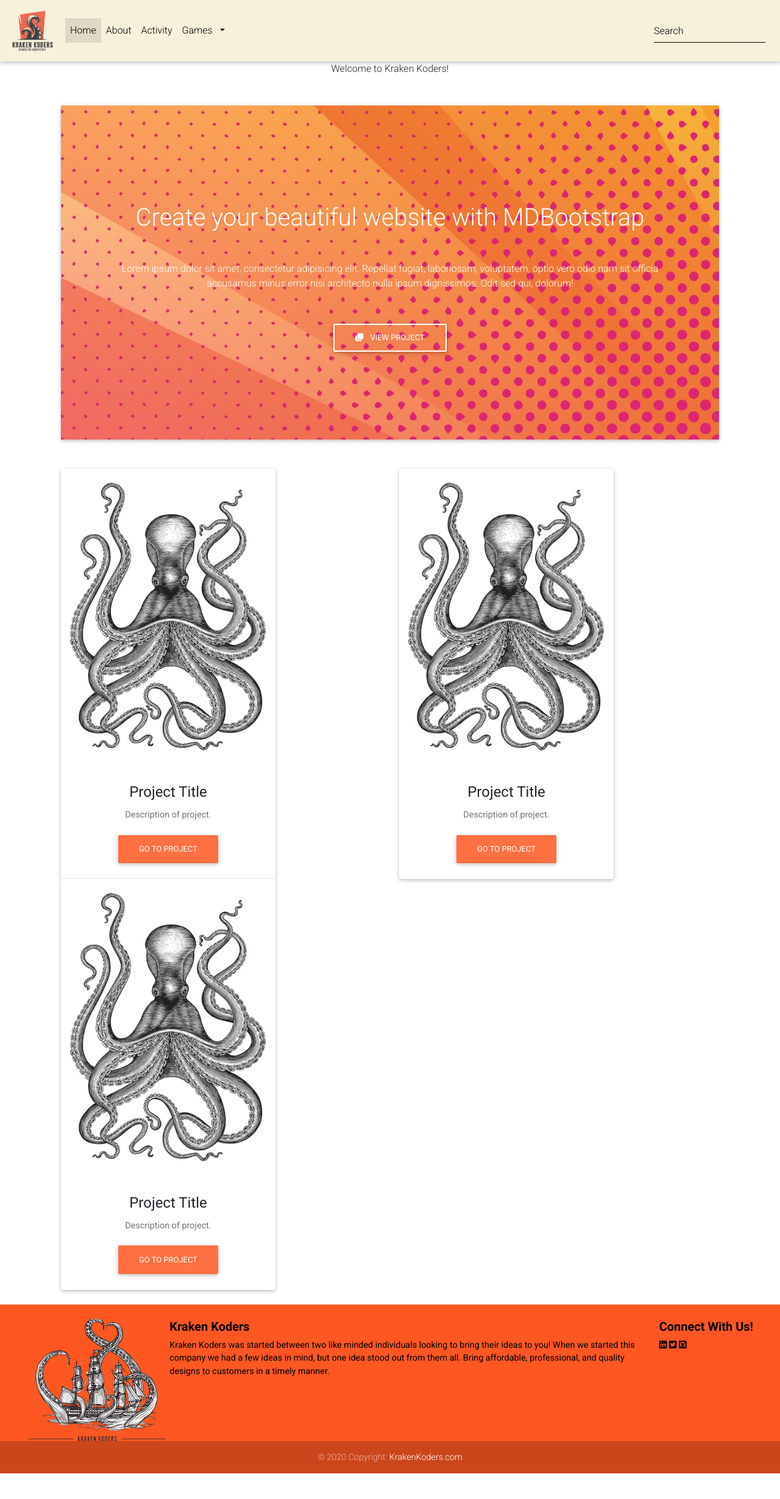
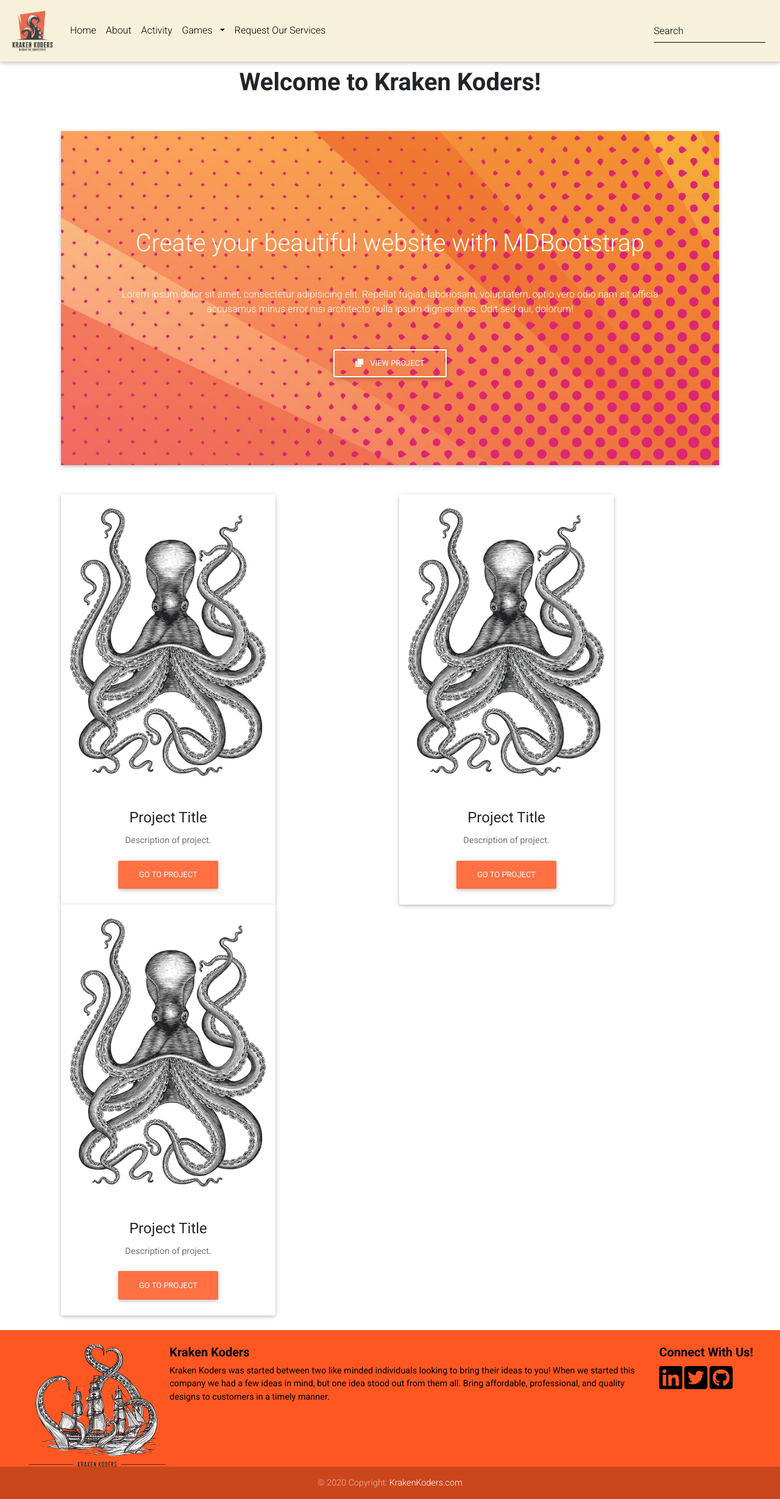
Before and after one commit to LukasThompson/kraken-koders, a React (Create React App) app: page / in a window 1280 px wide. Shown: the whole page at 61% size. Before the commit the page ends 2417 px from the top, so only its background shows below. Built offline with nearby package versions, Linux system fonts and the light colour scheme.

Commit message:
added request form. Also made some routing and css changes

```diff
--- a/src/App.css
+++ b/src/App.css
@@ -40,3 +40,46 @@
 .navbar {
   background-color: #f6f1db;
 }
+
+.footerContainer {
+  position: "relative" !important;
+  bottom: "0px" !important;
+}
+
+.footerImgContainer {
+  height: 200px;
+  width: 225px;
+}
+
+.footerLogo {
+  margin-left: 2rem;
+  object-fit: cover;
+  height: 100%;
+  width: 100%;
+}
+
+.footerTextBox {
+  margin-left: 50px;
+}
+
+.footerTitle {
+  color: black;
+  font-weight: bold;
+}
+
+.footerContent {
+  color: black;
+  font-weight: bolder;
+  height: 8rem;
+}
+
+.myFooterLink {
+  color: black !important;
+  font-weight: bolder !important;
+}
+
+.requestFormBody {
+  margin-left: 17.5rem;
+  margin-top: 3rem;
+  margin-bottom: 10rem;
+}
--- a/src/App.js
+++ b/src/App.js
@@ -1,27 +1,17 @@
 import React from "react";
 import "./App.css";
 import NavbarPage from "./components/NavBarPage";
-import { MDBContainer, MDBCardGroup } from "mdbreact";
-import ProjectCardPage from "./components/ProjectCardPage";
-import JumbotronPage from "./components/JumbotronPage";
 import Footer from "./components/Footer";
 
-function App() {
+class App extends React.Component {
+  render(){
   return (
-    <div className="App">
+    <React.Fragment>
       <NavbarPage />
-      Welcome to Kraken Koders!
-      <MDBContainer>
-        <JumbotronPage />
-        <MDBCardGroup>
-          <ProjectCardPage />
-          <ProjectCardPage />
-          <ProjectCardPage />
-        </MDBCardGroup>
-      </MDBContainer>
-      <Footer/>
-    </div>
+      <Footer />
+    </React.Fragment>
   );
+  }
 }
 
 export default App;
--- a/src/components/Footer.jsx
+++ b/src/components/Footer.jsx
@@ -3,19 +3,20 @@
 
 const Footer = () => {
   return (
+    <div className="footerContainer">
     <MDBFooter color="deep-orange" className="font-small pt-4 mt-4">
       <MDBContainer fluid className="text-center text-md-left">
         <MDBRow>
           <MDBCol md="2">
-            <div className="footerImgContainer" style={{ height:"200px", width:"225px"}}>
-            <img className="footerLogo" style={{ marginLeft: "2rem", objectFit:"cover", height: "100%", width: "100%"}} alt="" src="/media/KrakenKodersFooter.png"></img>
+            <div className="footerImgContainer">
+            <img className="footerLogo" alt="" src="/media/KrakenKodersFooter.png"></img>
             </div>
           </MDBCol>
           <MDBCol md="8">
 
-            <div className="footerTextBox" style={{marginLeft: "50px"}}>
-            <h5 className="title"style={{color:"black", fontWeight:"bold"}}>Kraken Koders</h5>
-            <p className="footerContent" style={{ color: "black", fontWeight:"bolder", height: "8rem"}}>
+            <div className="footerTextBox">
+            <h5 className="footerTitle">Kraken Koders</h5>
+            <p className="footerContent">
             Kraken Koders was started between two like minded individuals looking to bring their ideas to
                         you! When we started this company we had a few ideas in mind, but one idea stood out from them
                         all. Bring affordable, professional, and quality designs to customers in a timely manner.
@@ -23,11 +24,11 @@
             </div>
           </MDBCol>
           <MDBCol md="2">
-            <h5 className="title" style={{color:"black", fontWeight:"bold"}}>Connect With Us!{" "} </h5>
+            <h5 className="footerTitle">Connect With Us!{" "} </h5>
                 <div className="footerLinkList">
-                <a className="footerLink" style={{ color: "black", fontWeight:"bolder"}} href="https://www.linkedin.com/company/kraken-koders/">{" "}<MDBIcon fab icon="linkedin" /></a>
-                <a className="footerLink" style={{ color: "black", fontWeight:"bolder"}} href="#!">{" "}<MDBIcon fab icon="twitter-square" /></a>
-                <a className="footerLink" style={{ color: "black", fontWeight:"bolder"}} href="#!">{" "}<MDBIcon fab icon="github-square" /></a>
+                <a className="myFooterLink" href="https://www.linkedin.com/company/kraken-koders/">{" "}<MDBIcon fab icon="linkedin" size="3x" /></a>
+                <a className="myFooterLink" href="#!">{" "}<MDBIcon fab icon="twitter-square" size="3x" /></a>
+                <a className="myFooterLink" href="#!">{" "}<MDBIcon fab icon="github-square" size="3x" /></a>
                 </div>
           </MDBCol>
         </MDBRow>
@@ -38,6 +39,7 @@
         </MDBContainer>
       </div>
     </MDBFooter>
+    </div>
   );
 }
 
--- /dev/null
+++ b/src/components/HomePage.jsx
@@ -0,0 +1,28 @@
+import React from "react";
+import { MDBContainer, MDBCardGroup } from "mdbreact";
+import ProjectCardPage from "./ProjectCardPage";
+import JumbotronPage from "./JumbotronPage";
+
+
+class HomePage extends React.Component {
+  render(){
+    return (
+        <React.Fragment>
+
+      <div className="App">
+        <h1 className="HomePageTitle" style={{marginTop: "10px", textAlign: "center", fontWeight: "bold"}}>Welcome to Kraken Koders!</h1>
+        <MDBContainer>
+          <JumbotronPage />
+          <MDBCardGroup>
+            <ProjectCardPage />
+            <ProjectCardPage />
+            <ProjectCardPage />
+          </MDBCardGroup>
+        </MDBContainer>
+      </div>
+
+      </React.Fragment>
+    );
+  }
+}
+export default HomePage;
--- a/src/components/NavBarPage.jsx
+++ b/src/components/NavBarPage.jsx
@@ -13,7 +13,21 @@
   MDBDropdownMenu,
   MDBDropdownItem,
 } from "mdbreact";
-import { BrowserRouter as Router } from "react-router-dom";
+import { BrowserRouter as Router, Route} from "react-router-dom";
+import RequestForm from "./RequestForm";
+import HomePage from "./HomePage";
+
+const Form = () => (
+  <React.Fragment>
+    <RequestForm />
+  </React.Fragment>
+);
+
+const Home = () => (
+  <React.Fragment>
+    <HomePage />
+  </React.Fragment>
+)
 
 class NavbarPage extends Component {
   state = {
@@ -39,8 +53,8 @@
           <MDBNavbarToggler onClick={this.toggleCollapse} />
           <MDBCollapse id="navbarCollapse3" isOpen={this.state.isOpen} navbar>
             <MDBNavbarNav left>
-              <MDBNavItem active>
-                <MDBNavLink to="#!">Home</MDBNavLink>
+              <MDBNavItem>
+                <MDBNavLink to="/">Home</MDBNavLink>
               </MDBNavItem>
               <MDBNavItem>
                 <MDBNavLink to="#!">About</MDBNavLink>
@@ -61,6 +75,9 @@
                   </MDBDropdownMenu>
                 </MDBDropdown>
               </MDBNavItem>
+              <MDBNavItem>
+                <MDBNavLink to="/requestForm">Request Our Services</MDBNavLink>
+              </MDBNavItem>
             </MDBNavbarNav>
             <MDBNavbarNav right>
               <MDBNavItem>
@@ -78,6 +95,8 @@
             </MDBNavbarNav>
           </MDBCollapse>
         </MDBNavbar>
+        <Route path="/RequestForm" exact component={Form} />
+        <Route path="/" exact component={Home} />
       </Router>
     );
   }
--- /dev/null
+++ b/src/components/RequestForm.jsx
@@ -0,0 +1,63 @@
+import React from "react";
+import { MDBContainer, MDBRow, MDBCol, MDBBtn, MDBIcon, MDBInput, MDBCard, MDBCardBody } from 'mdbreact';
+
+class RequestForm extends React.Component {
+  constructor(props){
+    super(props)
+      this.state = {
+        formValues:{
+        name: "",
+        email: "",
+        subject: "",
+        message: "",
+      },
+  }}
+
+  componentDidMount = () => {
+    this.setState((prevState) => {
+      const newState = {
+        ...prevState,
+        hasMadeRequest: true,
+      };
+      return newState;
+    });
+  }
+
+  render(){
+    return (
+    <React.Fragment>
+      <div className="requestFormBody">
+      <MDBContainer>
+        <MDBRow>
+          <MDBCol md="8">
+            <MDBCard>
+              <MDBCardBody>
+            <form>
+              <p className="h5 text-center mb-4">Complete Your Request</p>
+                <div className="grey-text">
+                  <MDBInput label="Your name" icon="user" group type="text" validate error="wrong"
+                  success="right" />
+                  <MDBInput label="Your email" icon="envelope" group type="email" validate error="wrong"
+                  success="right" />
+                  <MDBInput label="Subject" icon="tag" group type="text" validate error="wrong" success="right" />
+                  <MDBInput type="textarea" rows="6" label="Your message" icon="pencil-alt" />
+                </div>
+                <div className="text-center">
+                <MDBBtn outline color="deep-orange">
+                Send
+                <MDBIcon far icon="paper-plane" className="ml-1" />
+                </MDBBtn>
+                </div>
+              </form>
+              </MDBCardBody>
+              </MDBCard>
+          </MDBCol>
+        </MDBRow>
+      </MDBContainer>
+      </div>
+    </React.Fragment>
+    );
+  }
+};
+
+export default RequestForm;
--- a/src/index.js
+++ b/src/index.js
@@ -2,6 +2,8 @@
 import ReactDOM from "react-dom";
 import "./index.css";
 import App from "./App";
+import HomePage from "./components/HomePage";
+import RequestForm from "./components/RequestForm";
 import * as serviceWorker from "./serviceWorker";
 import "@fortawesome/fontawesome-free/css/all.min.css";
 import "bootstrap-css-only/css/bootstrap.min.css";
@@ -18,3 +20,5 @@
 // unregister() to register() below. Note this comes with some pitfalls.
 // Learn more about service workers: https://bit.ly/CRA-PWA
 serviceWorker.unregister();
+
+export default { HomePage, RequestForm }
```
